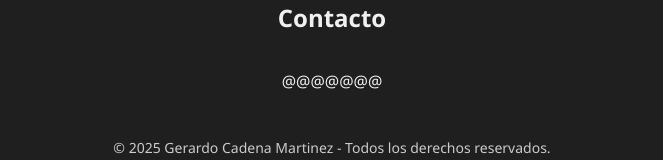
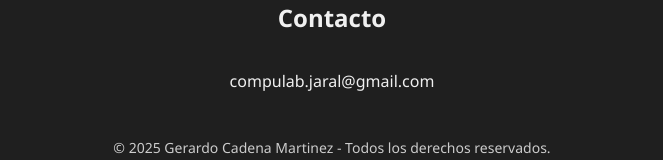
Before and after one commit to GerardoCadenaMartinez/Mi-portafolio-web-, a plain HTML site: page index.html in a window 1280 px wide. Shown: the part 2286-2446 px from the top of the page, without its empty margins (308-971 px from the left). Drawn offline with Linux system fonts and the light colour scheme.

Commit message:
Add files via upload

```diff
--- a/index.html
+++ b/index.html
@@ -87,7 +87,7 @@
    <section id="Contacto"> <!--ingresamos el 4 section-->
 <h1>Contacto</h1>
 <div class="info"><!--se abre bloque css-->
-<p>@@@@@@@</p> <!--se cierra bloque css-->
+<p>compulab.jaral@gmail.com</p> <!--se cierra bloque css-->
 </div>
    </section>
 
```
